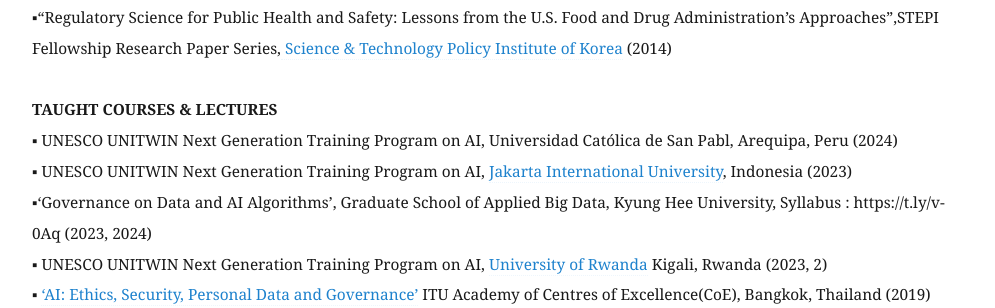
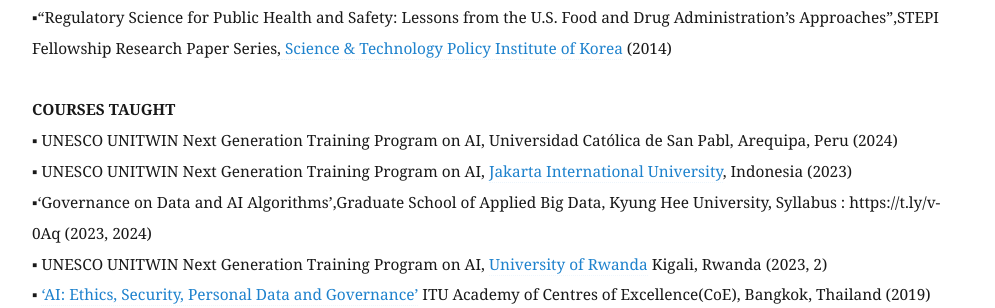
Before and after one commit to eunchangchoi/eunchangchoi.github.io, a Jekyll site: the page built from index.md, in a window 1280 px wide and 900 px high, scrolled down 4399 px. Shown: the part 161-469 px from the top of the window, without its empty margins (68-1063 px from the left). Built offline with Jekyll 4.4.1, drawn with Linux system fonts in a browser that asks for light colours.

Commit message:
Update index.md

```diff
--- a/index.md
+++ b/index.md
@@ -83,10 +83,10 @@
 ▪ “The U.S. Supreme Court’s Ruling on BRCA1/BRCA2 Gene Patent:Bioethical and Legal Implication”<a href="https://lst.go.kr/eng/index.do"> Korea National Institute for Bioethics Policy </a>(2014).Elected as an author through competition who undertook to write on the commissioned research paper.<br>
 ▪“Regulatory Science for Public Health and Safety: Lessons from the U.S. Food and Drug Administration’s Approaches”,STEPI Fellowship Research Paper Series,<a href="https://www.stepi.re.kr/site/stepien/main.do"> Science & Technology Policy Institute of Korea</a> (2014)<br>
      <br>
- <strong> TAUGHT COURSES & LECTURES</strong> <br>
+ <strong> COURSES TAUGHT </strong> <br>
 ▪ UNESCO UNITWIN Next Generation Training Program on AI, Universidad Católica de San Pabl, Arequipa, Peru (2024) <br>
 ▪ UNESCO UNITWIN Next Generation Training Program on AI, <a href="https://jiu.ac/"> Jakarta International University</a>, Indonesia (2023)  <br>
-▪‘Governance on Data and AI Algorithms’, Graduate School of Applied Big Data, Kyung Hee University, Syllabus : https://t.ly/v-0Aq (2023, 2024) <br>
+▪‘Governance on Data and AI Algorithms’,Graduate School of Applied Big Data, Kyung Hee University, Syllabus : https://t.ly/v-0Aq (2023, 2024) <br>
 ▪ UNESCO UNITWIN Next Generation Training Program on AI, <a href="https://ur.ac.rw/"> University of Rwanda</a> Kigali, Rwanda (2023, 2) <br>
 ▪ <a href="https://www.itu.int/en/ITU-D/Regional-Presence/AsiaPacific/Pages/Events/2019/Artificial-Intelligence-Overview-and-Applications.aspx">‘AI: Ethics, Security, Personal Data and Governance’</a> ITU Academy of Centres of Excellence(CoE), Bangkok, Thailand (2019) <br>
 ▪ <a href="https://www.itu.int/en/ITU-D/Regional-Presence/AsiaPacific/Pages/Events/2019/Artificial-Intelligence-Overview-and-Applications.aspx"> ‘Artificial Intelligence: Overview and Applications’</a>, ITU Academy of Centres of Excellence(CoE), Bangkok, Thailand (2019) <br>
```
